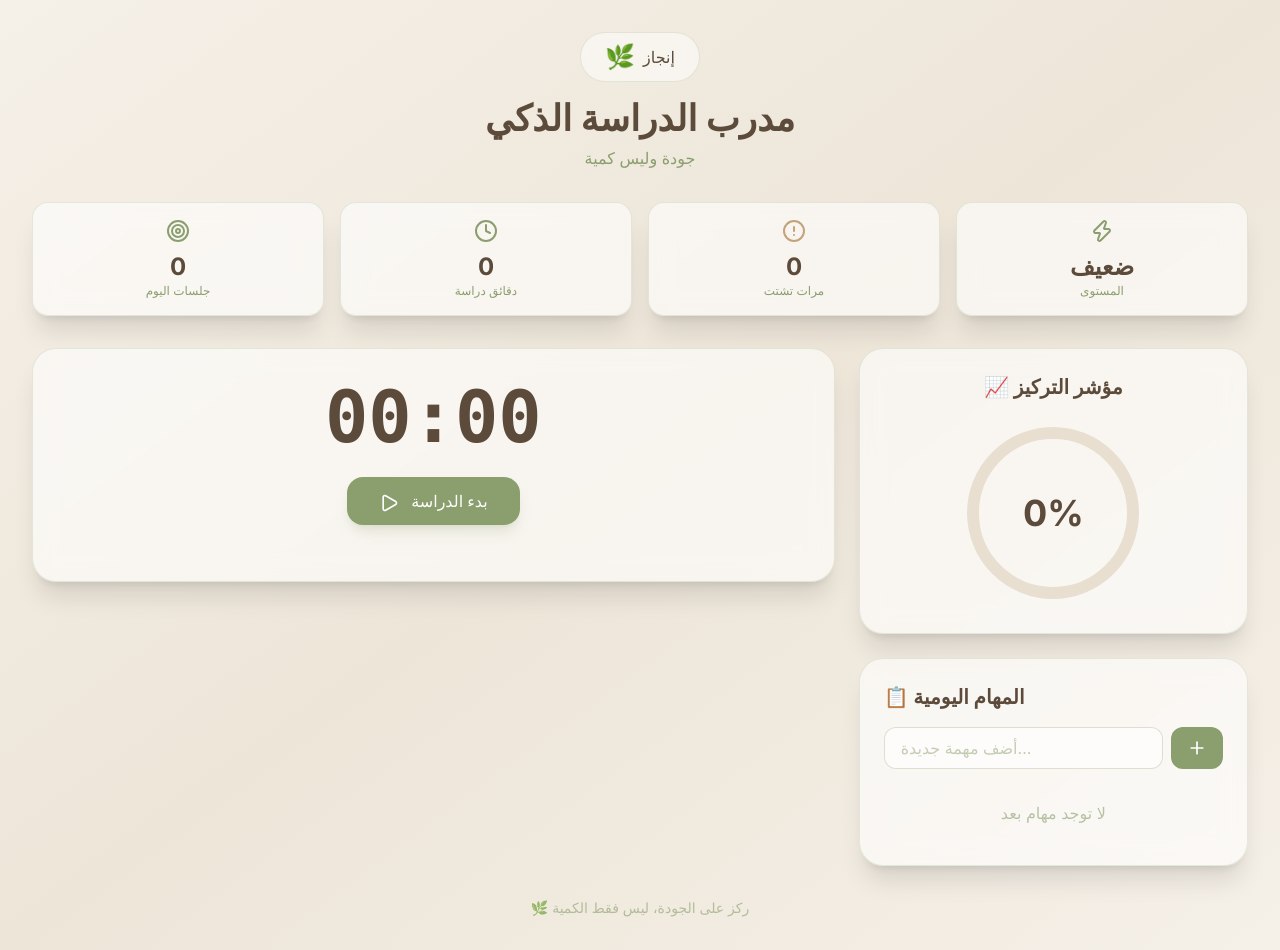
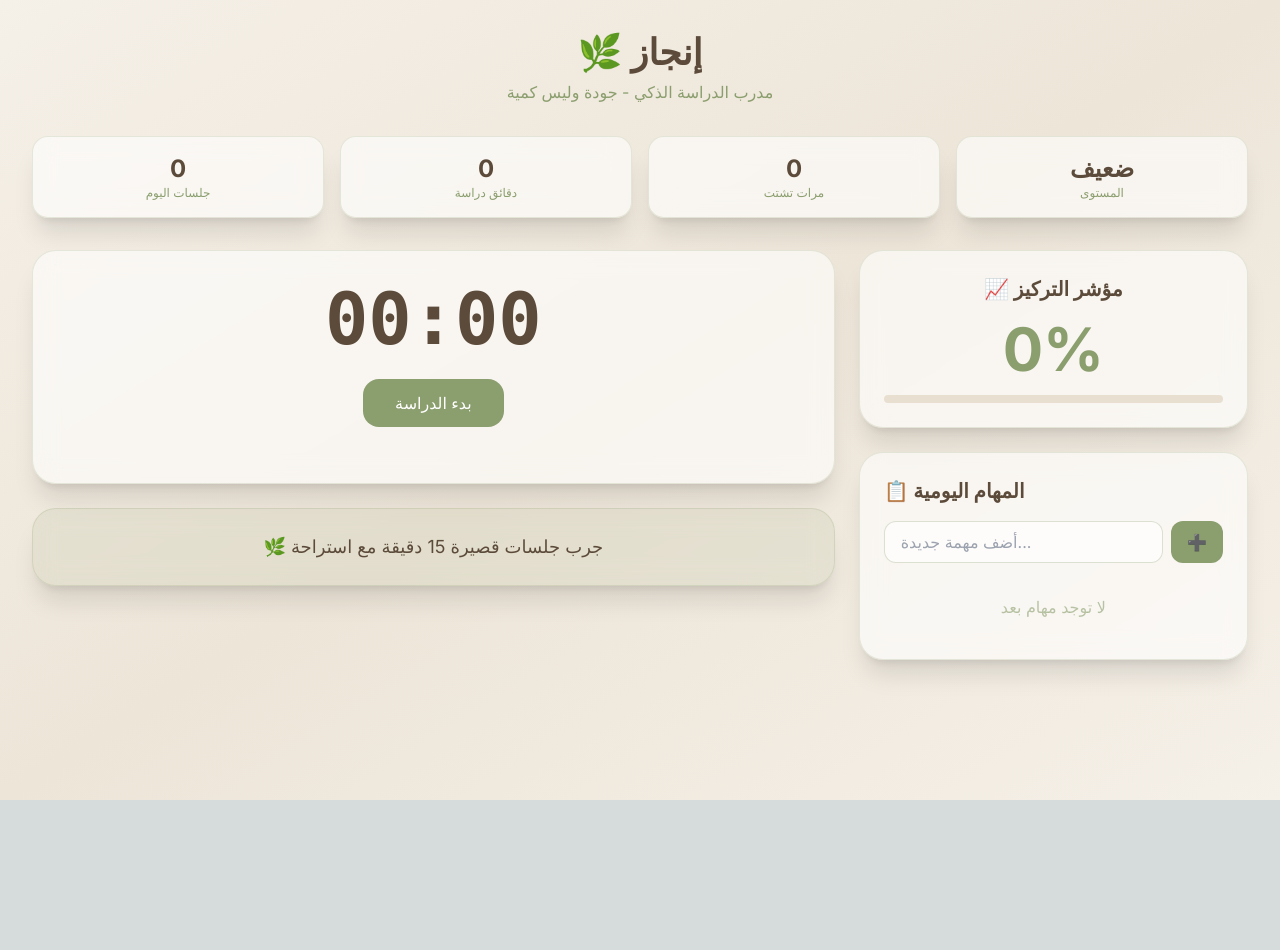
Before and after one commit to rahaf489/ENj, a Next.js app: page / in a window 1280 px wide. After the commit the page ends 800 px from the top, so only its background shows below. Built offline with nearby package versions, Linux system fonts and the light colour scheme.

Commit message:
Update page.tsx

```diff
--- a/app/page.tsx
+++ b/app/page.tsx
@@ -2,23 +2,6 @@
 'use client';
 
 import { useState, useEffect } from 'react';
-
-// استيراد الأيقونات بشكل صحيح
-import {
-  Play,
-  Pause,
-  Square,
-  AlertCircle,
-  Plus,
-  Check,
-  Trash2,
-  Target,
-  Clock,
-  Zap,
-  Brain,
-  Coffee,
-  Moon
-} from 'lucide-react';
 
 // ============ أنواع البيانات ============
 interface StudySession {
@@ -36,24 +19,8 @@ interface Task {
   createdAt: Date;
 }
 
-interface DailyStats {
-  sessionsCount: number;
-  totalMinutes: number;
-  totalDistractions: number;
-  focusScore: number;
-  level: 'ضعيف' | 'متوسط' | 'ممتاز';
-}
-
-interface Recommendation {
-  title: string;
-  message: string;
-  action: string;
-  suggestedDuration: number;
-  icon: JSX.Element;
-}
-
 // ============ دوال التحليل ============
-const calculateFocusScore = (sessions: StudySession[]): DailyStats => {
+const calculateFocusScore = (sessions: StudySession[]) => {
   let totalMinutes = 0;
   let totalDistractions = 0;
 
@@ -65,7 +32,7 @@ const calculateFocusScore = (sessions: StudySession[]): DailyStats => {
   let focusScore = (sessions.length * 10) - (totalDistractions * 5) + Math.floor(totalMinutes / 5);
   focusScore = Math.max(0, Math.min(100, focusScore));
 
-  let level: 'ضعيف' | 'متوسط' | 'ممتاز';
+  let level = '';
   if (focusScore < 35) level = 'ضعيف';
   else if (focusScore < 65) level = 'متوسط';
   else level = 'ممتاز';
@@ -79,34 +46,6 @@ const calculateFocusScore = (sessions: StudySession[]): DailyStats => {
   };
 };
 
-const getRecommendation = (stats: DailyStats): Recommendation => {
-  if (stats.focusScore < 35) {
-    return {
-      title: "🌿 خذ نفسًا عميقًا",
-      message: "لاحظنا أن تركيزك متشتت اليوم. ابدأ بجلسات قصيرة ولطيفة.",
-      action: "جرب جلسات 15 دقيقة مع استراحة 5 دقائق",
-      suggestedDuration: 15,
-      icon: <Coffee className="w-8 h-8" />
-    };
-  } else if (stats.focusScore < 65) {
-    return {
-      title: "🍃 أنت في طريقك",
-      message: "أداء جيد! مع القليل من التنظيم ستصبح أفضل.",
-      action: "25 دقيقة دراسة + 5 دقائق راحة",
-      suggestedDuration: 25,
-      icon: <Brain className="w-8 h-8" />
-    };
-  } else {
-    return {
-      title: "🌱 تركيز مذهل!",
-      message: "أنت في حالة تدفق رائعة. استمر بهذا الزخم.",
-      action: "45 دقيقة دراسة مكثفة + 10 دقائق راحة",
-      suggestedDuration: 45,
-      icon: <Moon className="w-8 h-8" />
-    };
-  }
-};
-
 // ============ مكون المؤقت ============
 const StudyTimer = ({ onSessionEnd }: { onSessionEnd: (duration: number, distractions: number) => void }) => {
   const [isActive, setIsActive] = useState(false);
@@ -114,9 +53,9 @@ const StudyTimer = ({ onSessionEnd }: { onSessionEnd: (duration: number, distrac
   const [distractions, setDistractions] = useState(0);
 
   useEffect(() => {
-    let interval: NodeJS.Timeout;
+    let interval: any;
     if (isActive) {
-      interval = setInterval(() => setSeconds(s => s + 1), 1000);
+      interval = setInterval(() => setSeconds((s: number) => s + 1), 1000);
     }
     return () => clearInterval(interval);
   }, [isActive]);
@@ -128,7 +67,7 @@ const StudyTimer = ({ onSessionEnd }: { onSessionEnd: (duration: number, distrac
   };
 
   const handleDistraction = () => {
-    setDistractions(d => d + 1);
+    setDistractions((d: number) => d + 1);
   };
 
   const endSession = () => {
@@ -141,23 +80,23 @@ const StudyTimer = ({ onSessionEnd }: { onSessionEnd: (duration: number, distrac
   };
 
   return (
-    <div className="bg-white/60 backdrop-blur-md rounded-3xl border border-[#8B9E6E]/20 shadow-xl p-8 text-center transition-all duration-300">
-      <div className="text-7xl font-mono font-bold mb-6 tabular-nums text-[#5C4B3A]">
+    <div className="bg-white/60 backdrop-blur-md rounded-3xl border border-[#8B9E6E]/20 shadow-xl p-8 text-center">
+      <div className="text-7xl font-mono font-bold mb-6 text-[#5C4B3A]">
         {formatTime(seconds)}
       </div>
 
       <div className="flex gap-4 justify-center mb-6">
         {!isActive ? (
-          <button onClick={() => setIsActive(true)} className="px-8 py-3 rounded-2xl font-medium transition-all duration-300 bg-[#8B9E6E] hover:bg-[#7A8D5E] text-white shadow-lg shadow-[#8B9E6E]/20">
-            <Play className="inline mr-2 w-5 h-5" /> بدء الدراسة
+          <button onClick={() => setIsActive(true)} className="px-8 py-3 rounded-2xl font-medium bg-[#8B9E6E] hover:bg-[#7A8D5E] text-white">
+            بدء الدراسة
           </button>
         ) : (
           <>
-            <button onClick={() => setIsActive(false)} className="px-6 py-3 rounded-2xl font-medium transition-all duration-300 bg-[#D4C5B0] hover:bg-[#C9BAA5] text-[#5C4B3A]">
-              <Pause className="inline mr-2 w-5 h-5" /> إيقاف مؤقت
+            <button onClick={() => setIsActive(false)} className="px-6 py-3 rounded-2xl font-medium bg-[#D4C5B0] hover:bg-[#C9BAA5] text-[#5C4B3A]">
+              إيقاف مؤقت
             </button>
-            <button onClick={endSession} className="px-6 py-3 rounded-2xl font-medium transition-all duration-300 bg-[#D4C5B0] hover:bg-[#C9BAA5] text-[#8B5A3A]">
-              <Square className="inline mr-2 w-5 h-5" /> إنهاء
+            <button onClick={endSession} className="px-6 py-3 rounded-2xl font-medium bg-[#D4C5B0] hover:bg-[#C9BAA5] text-[#8B5A3A]">
+              إنهاء
             </button>
           </>
         )}
@@ -166,10 +105,9 @@ const StudyTimer = ({ onSessionEnd }: { onSessionEnd: (duration: number, distrac
       {isActive && (
         <button
           onClick={handleDistraction}
-          className="w-full px-6 py-3 rounded-2xl font-medium transition-all duration-300 bg-[#D4C5B0]/50 hover:bg-[#C9BAA5]/70 text-[#8B5A3A] border border-[#8B9E6E]/20"
+          className="w-full px-6 py-3 rounded-2xl font-medium bg-[#D4C5B0]/50 hover:bg-[#C9BAA5]/70 text-[#8B5A3A] border border-[#8B9E6E]/20"
         >
-          <AlertCircle className="inline mr-2 w-5 h-5" />
-          تسجيل تشتت ({distractions})
+          🔔 تسجيل تشتت ({distractions})
         </button>
       )}
     </div>
@@ -178,25 +116,24 @@ const StudyTimer = ({ onSessionEnd }: { onSessionEnd: (duration: number, distrac
 
 // ============ مكون المهام ============
 const TasksList = () => {
-  const [tasks, setTasks] = useState<Task[]>([]);
+  const [tasks, setTasks] = useState<any[]>([]);
   const [newTask, setNewTask] = useState('');
 
   useEffect(() => {
     const saved = localStorage.getItem('enjaz_tasks');
     if (saved) {
-      const parsed = JSON.parse(saved);
-      setTasks(parsed.map((t: Task) => ({ ...t, createdAt: new Date(t.createdAt) })));
+      setTasks(JSON.parse(saved));
     }
   }, []);
 
-  const saveTasks = (updatedTasks: Task[]) => {
+  const saveTasks = (updatedTasks: any[]) => {
     setTasks(updatedTasks);
     localStorage.setItem('enjaz_tasks', JSON.stringify(updatedTasks));
   };
 
   const addTask = () => {
     if (!newTask.trim()) return;
-    const task: Task = {
+    const task = {
       id: Date.now().toString(),
       text: newTask,
       completed: false,
@@ -207,11 +144,13 @@ const TasksList = () => {
   };
 
   const toggleTask = (id: string) => {
-    saveTasks(tasks.map(t => t.id === id ? { ...t, completed: !t.completed } : t));
+    saveTasks(tasks.map((t: any) =>
+      t.id === id ? { ...t, completed: !t.completed } : t
+    ));
   };
 
   const deleteTask = (id: string) => {
-    saveTasks(tasks.filter(t => t.id !== id));
+    saveTasks(tasks.filter((t: any) => t.id !== id));
   };
 
   return (
@@ -225,10 +164,10 @@ const TasksList = () => {
           onChange={(e) => setNewTask(e.target.value)}
           onKeyPress={(e) => e.key === 'Enter' && addTask()}
           placeholder="أضف مهمة جديدة..."
-          className="flex-1 px-4 py-2 rounded-xl bg-white/60 border border-[#8B9E6E]/30 focus:outline-none focus:border-[#8B9E6E] text-[#5C4B3A] placeholder-[#8B9E6E]/50"
+          className="flex-1 px-4 py-2 rounded-xl bg-white/60 border border-[#8B9E6E]/30 focus:outline-none focus:border-[#8B9E6E] text-[#5C4B3A]"
         />
-        <button onClick={addTask} className="px-4 py-2 rounded-xl font-medium transition-all duration-300 bg-[#8B9E6E] hover:bg-[#7A8D5E] text-white">
-          <Plus className="w-5 h-5" />
+        <button onClick={addTask} className="px-4 py-2 rounded-xl font-medium bg-[#8B9E6E] hover:bg-[#7A8D5E] text-white">
+          ➕
         </button>
       </div>
 
@@ -236,19 +175,19 @@ const TasksList = () => {
         {tasks.length === 0 ? (
           <p className="text-[#8B9E6E]/60 text-center py-4">لا توجد مهام بعد</p>
         ) : (
-          tasks.map(task => (
-            <div key={task.id} className="flex items-center gap-3 p-3 rounded-xl bg-white/40 hover:bg-white/60 transition-all duration-200">
+          tasks.map((task: any) => (
+            <div key={task.id} className="flex items-center gap-3 p-3 rounded-xl bg-white/40">
               <button onClick={() => toggleTask(task.id)}>
-                <div className={`w-5 h-5 rounded-md border-2 flex items-center justify-center transition-all duration-200
+                <div className={`w-5 h-5 rounded-md border-2 flex items-center justify-center
                   ${task.completed ? 'bg-[#8B9E6E] border-[#8B9E6E]' : 'border-[#8B9E6E]/40'}`}>
-                  {task.completed && <Check className="w-3 h-3 text-white" />}
+                  {task.completed && '✓'}
                 </div>
               </button>
               <span className={`flex-1 text-[#5C4B3A] ${task.completed ? 'line-through text-[#8B9E6E]/60' : ''}`}>
                 {task.text}
               </span>
-              <button onClick={() => deleteTask(task.id)} className="text-[#C4A27A] hover:text-[#8B5A3A] transition-colors">
-                <Trash2 className="w-4 h-4" />
+              <button onClick={() => deleteTask(task.id)} className="text-[#C4A27A] hover:text-[#8B5A3A]">
+                🗑️
               </button>
             </div>
           ))
@@ -258,88 +197,28 @@ const TasksList = () => {
   );
 };
 
-// ============ مكون الرسم البياني ============
-const FocusCircle = ({ score }: { score: number }) => {
-  const radius = 80;
-  const circumference = 2 * Math.PI * radius;
-  const offset = circumference - (score / 100) * circumference;
-
-  return (
-    <div className="bg-white/60 backdrop-blur-md rounded-3xl border border-[#8B9E6E]/20 shadow-xl p-6">
-      <h3 className="text-xl font-bold mb-4 text-center text-[#5C4B3A]">📈 مؤشر التركيز</h3>
-      <div className="relative flex justify-center">
-        <svg className="w-48 h-48 transform -rotate-90">
-          <circle
-            cx="96"
-            cy="96"
-            r={radius}
-            stroke="#E8DFD0"
-            strokeWidth="12"
-            fill="none"
-          />
-          <circle
-            cx="96"
-            cy="96"
-            r={radius}
-            stroke="url(#gradient)"
-            strokeWidth="12"
-            fill="none"
-            strokeDasharray={circumference}
-            strokeDashoffset={offset}
-            strokeLinecap="round"
-          />
-          <defs>
-            <linearGradient id="gradient" x1="0%" y1="0%" x2="100%" y2="0%">
-              <stop offset="0%" stopColor="#8B9E6E" />
-              <stop offset="100%" stopColor="#A8B89A" />
-            </linearGradient>
-          </defs>
-        </svg>
-        <div className="absolute inset-0 flex items-center justify-center">
-          <span className="text-4xl font-bold text-[#5C4B3A]">{score}%</span>
-        </div>
-      </div>
-    </div>
-  );
-};
-
 // ============ الصفحة الرئيسية ============
 export default function Home() {
-  const [sessions, setSessions] = useState<StudySession[]>([]);
-  const [stats, setStats] = useState<DailyStats>({
+  const [sessions, setSessions] = useState<any[]>([]);
+  const [stats, setStats] = useState({
     sessionsCount: 0,
     totalMinutes: 0,
     totalDistractions: 0,
     focusScore: 0,
     level: 'ضعيف'
   });
-  const [recommendation, setRecommendation] = useState<Recommendation | null>(null);
 
   useEffect(() => {
     const saved = localStorage.getItem('enjaz_sessions');
     if (saved) {
-      const parsed = JSON.parse(saved);
-      const loaded = parsed.map((s: StudySession) => ({
-        ...s,
-        startTime: new Date(s.startTime),
-        endTime: new Date(s.endTime)
-      }));
+      const loaded = JSON.parse(saved);
       setSessions(loaded);
-      const newStats = calculateFocusScore(loaded);
-      setStats(newStats);
-      setRecommendation(getRecommendation(newStats));
+      setStats(calculateFocusScore(loaded));
     }
   }, []);
 
-  const updateStats = (sessionsData: StudySession[]) => {
-    const newStats = calculateFocusScore(sessionsData);
-    setStats(newStats);
-    setRecommendation(getRecommendation(newStats));
-    localStorage.setItem('enjaz_sessions', JSON.stringify(sessionsData));
-  };
-
   const handleSessionEnd = (durationMinutes: number, distractions: number) => {
-    const newSession: StudySession = {
+    const newSession = {
       id: Date.now().toString(),
       startTime: new Date(),
       endTime: new Date(),
@@ -349,7 +228,19 @@ export default function Home() {
 
     const updated = [newSession, ...sessions];
     setSessions(updated);
-    updateStats(updated);
+    setStats(calculateFocusScore(updated));
+    localStorage.setItem('enjaz_sessions', JSON.stringify(updated));
+  };
+
+  // نصيحة ذكية حسب الأداء
+  const getTip = () => {
+    if (stats.focusScore < 35) {
+      return "🌿 جرب جلسات قصيرة 15 دقيقة مع استراحة";
+    } else if (stats.focusScore < 65) {
+      return "🍃 ممتاز! جرب تقنية 25/5 دقائق";
+    } else {
+      return "🌱 رائع! أنت في حالة تركيز مثالية";
+    }
   };
 
   return (
@@ -357,35 +248,27 @@ export default function Home() {
       <div className="max-w-7xl mx-auto">
         {/* Header */}
         <div className="text-center mb-8">
-          <div className="inline-flex items-center gap-2 bg-white/50 backdrop-blur-sm rounded-full px-6 py-2 mb-4 border border-[#8B9E6E]/20">
-            <span className="text-2xl">🌿</span>
-            <span className="text-[#5C4B3A] font-medium">إنجاز</span>
-          </div>
           <h1 className="text-4xl font-bold text-[#5C4B3A] mb-2">
-            مدرب الدراسة الذكي
+            🌿 إنجاز
           </h1>
-          <p className="text-[#8B9E6E]">جودة وليس كمية</p>
+          <p className="text-[#8B9E6E]">مدرب الدراسة الذكي - جودة وليس كمية</p>
         </div>
 
         {/* Stats Cards */}
         <div className="grid grid-cols-2 md:grid-cols-4 gap-4 mb-8">
-          <div className="bg-white/60 backdrop-blur-md rounded-2xl border border-[#8B9E6E]/20 shadow-xl p-4 text-center hover:bg-white/70 transition-all duration-300">
-            <Target className="w-6 h-6 mx-auto mb-2 text-[#8B9E6E]" />
+          <div className="bg-white/60 backdrop-blur-md rounded-2xl border border-[#8B9E6E]/20 shadow-xl p-4 text-center">
             <div className="text-2xl font-bold text-[#5C4B3A]">{stats.sessionsCount}</div>
             <div className="text-xs text-[#8B9E6E]">جلسات اليوم</div>
           </div>
-          <div className="bg-white/60 backdrop-blur-md rounded-2xl border border-[#8B9E6E]/20 shadow-xl p-4 text-center hover:bg-white/70 transition-all duration-300">
-            <Clock className="w-6 h-6 mx-auto mb-2 text-[#8B9E6E]" />
+          <div className="bg-white/60 backdrop-blur-md rounded-2xl border border-[#8B9E6E]/20 shadow-xl p-4 text-center">
             <div className="text-2xl font-bold text-[#5C4B3A]">{stats.totalMinutes}</div>
             <div className="text-xs text-[#8B9E6E]">دقائق دراسة</div>
           </div>
-          <div className="bg-white/60 backdrop-blur-md rounded-2xl border border-[#8B9E6E]/20 shadow-xl p-4 text-center hover:bg-white/70 transition-all duration-300">
-            <AlertCircle className="w-6 h-6 mx-auto mb-2 text-[#C4A27A]" />
+          <div className="bg-white/60 backdrop-blur-md rounded-2xl border border-[#8B9E6E]/20 shadow-xl p-4 text-center">
             <div className="text-2xl font-bold text-[#5C4B3A]">{stats.totalDistractions}</div>
             <div className="text-xs text-[#8B9E6E]">مرات تشتت</div>
           </div>
-          <div className="bg-white/60 backdrop-blur-md rounded-2xl border border-[#8B9E6E]/20 shadow-xl p-4 text-center hover:bg-white/70 transition-all duration-300">
-            <Zap className="w-6 h-6 mx-auto mb-2 text-[#8B9E6E]" />
+          <div className="bg-white/60 backdrop-blur-md rounded-2xl border border-[#8B9E6E]/20 shadow-xl p-4 text-center">
             <div className="text-2xl font-bold text-[#5C4B3A]">{stats.level}</div>
             <div className="text-xs text-[#8B9E6E]">المستوى</div>
           </div>
@@ -396,35 +279,27 @@ export default function Home() {
           <div className="lg:col-span-2 space-y-6">
             <StudyTimer onSessionEnd={handleSessionEnd} />
 
-            {recommendation && (
-              <div className="bg-white/60 backdrop-blur-md rounded-3xl border border-[#8B9E6E]/20 shadow-xl p-6 bg-gradient-to-r from-[#F5F0E8] to-white/40">
-                <div className="flex items-start gap-4">
-                  <div className="text-[#8B9E6E]">{recommendation.icon}</div>
-                  <div className="flex-1">
-                    <h3 className="text-xl font-bold mb-1 text-[#5C4B3A]">{recommendation.title}</h3>
-                    <p className="text-[#8B9E6E] mb-3">{recommendation.message}</p>
-                    <div className="bg-[#8B9E6E]/10 rounded-2xl p-3 border border-[#8B9E6E]/20">
-                      <strong className="text-[#5C4B3A]">📌 التوصية:</strong>
-                      <span className="text-[#8B9E6E] mr-2">{recommendation.action}</span>
-                    </div>
-                  </div>
-                </div>
-              </div>
-            )}
+            {/* النصيحة الذكية */}
+            <div className="bg-[#8B9E6E]/10 backdrop-blur-md rounded-3xl border border-[#8B9E6E]/20 shadow-xl p-6">
+              <p className="text-[#5C4B3A] text-lg text-center">
+                {getTip()}
+              </p>
+            </div>
 
+            {/* آخر الجلسات */}
             {sessions.length > 0 && (
               <div className="bg-white/60 backdrop-blur-md rounded-3xl border border-[#8B9E6E]/20 shadow-xl p-6">
                 <h3 className="text-xl font-bold mb-4 text-[#5C4B3A]">📊 آخر الجلسات</h3>
                 <div className="space-y-2">
-                  {sessions.slice(0, 5).map((session) => (
-                    <div key={session.id} className="flex justify-between items-center p-3 rounded-xl bg-white/40 hover:bg-white/60 transition-all duration-200">
+                  {sessions.slice(0, 5).map((session: any) => (
+                    <div key={session.id} className="flex justify-between items-center p-3 rounded-xl bg-white/40">
                       <div>
                         <span className="font-mono text-[#5C4B3A]">{session.durationMinutes} دقيقة</span>
                         <span className="text-[#8B9E6E] text-sm mx-2">•</span>
                         <span className="text-[#C4A27A]">{session.distractions} تشتت</span>
                       </div>
                       <div className="text-sm text-[#8B9E6E]">
-                        {session.startTime.toLocaleTimeString('ar-SA')}
+                        {new Date(session.startTime).toLocaleTimeString('ar-SA')}
                       </div>
                     </div>
                   ))}
@@ -434,14 +309,22 @@ export default function Home() {
           </div>
 
           <div className="space-y-6">
-            <FocusCircle score={stats.focusScore} />
+            {/* مؤشر التركيز الدائري */}
+            <div className="bg-white/60 backdrop-blur-md rounded-3xl border border-[#8B9E6E]/20 shadow-xl p-6 text-center">
+              <h3 className="text-xl font-bold mb-4 text-[#5C4B3A]">📈 مؤشر التركيز</h3>
+              <div className="text-6xl font-bold text-[#8B9E6E]">
+                {stats.focusScore}%
+              </div>
+              <div className="w-full bg-[#E8DFD0] rounded-full h-2 mt-4">
+                <div
+                  className="bg-[#8B9E6E] rounded-full h-2 transition-all duration-500"
+                  style={{ width: `${stats.focusScore}%` }}
+                />
+              </div>
+            </div>
+
             <TasksList />
           </div>
-        </div>
-
-        {/* Footer Note */}
-        <div className="text-center mt-8 text-[#8B9E6E]/60 text-sm">
-          <p>🌿 ركز على الجودة، ليس فقط الكمية</p>
         </div>
       </div>
     </div>
```
